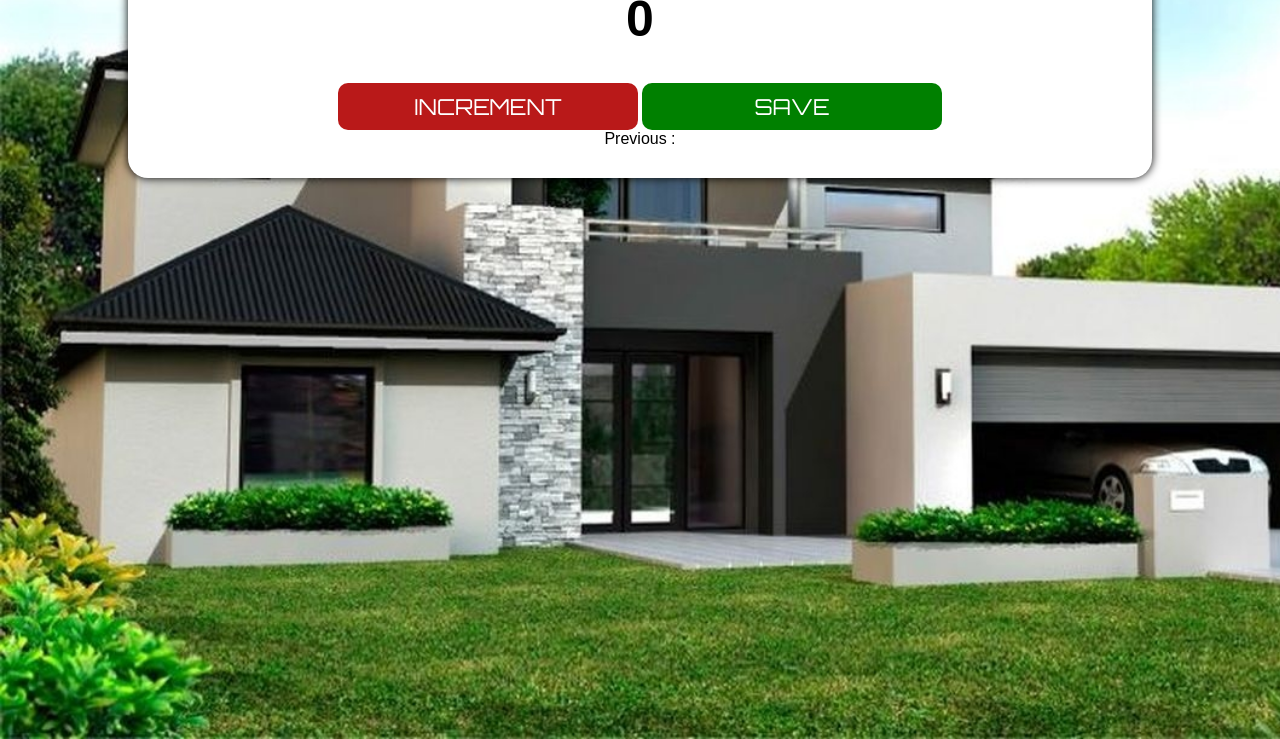
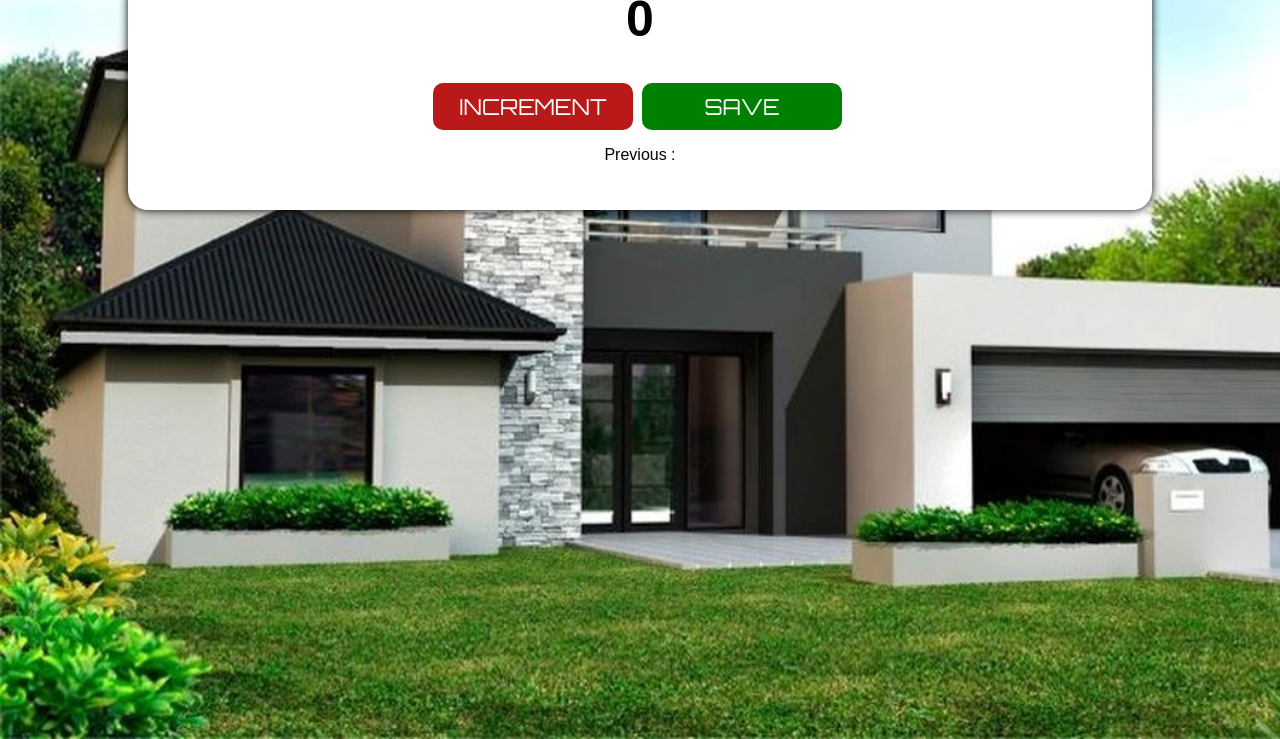
Before and after one commit to NurudeenNajeem/Counter_app, a plain HTML site: page index.html in a window 1280 px wide. Shown: the part 141-880 px from the top of the page. Drawn offline with Linux system fonts and the light colour scheme; a web font is replaced by a local one.

Commit message:
Add media query
Add media query for mobile view

```diff
--- a/style.css
+++ b/style.css
@@ -52,6 +52,32 @@ h2{
 .btn1{
      background-color: green;
 }
-p{
-     margin: 0 auto;
-}
+ /* Extra Small Devices, Phones */
+ @media only screen and (min-width : 480px) {
+     button{
+          margin-right: 5px;
+          padding: 5px;
+          width: 200px;
+     }
+     .container{
+          width: 90%;
+     }
+
+
+ }
+
+ @media only screen and (min-width : 320px) {
+     .btn,.btn1{
+          padding: 10px 20px;
+          color: #fff;
+          font-size: 22px;
+          width: 200px;
+
+
+     }
+     .container{
+          width: 90%;
+     }
+
+
+ }
```
